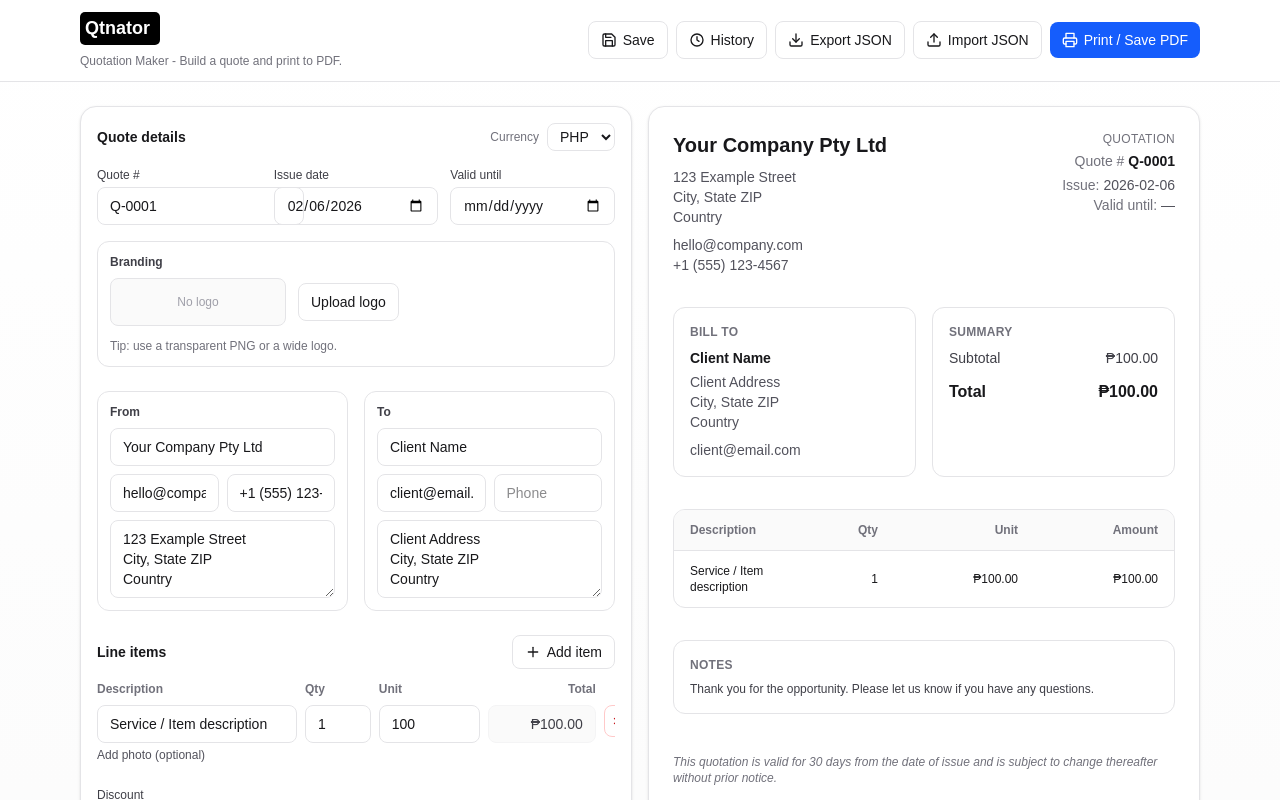
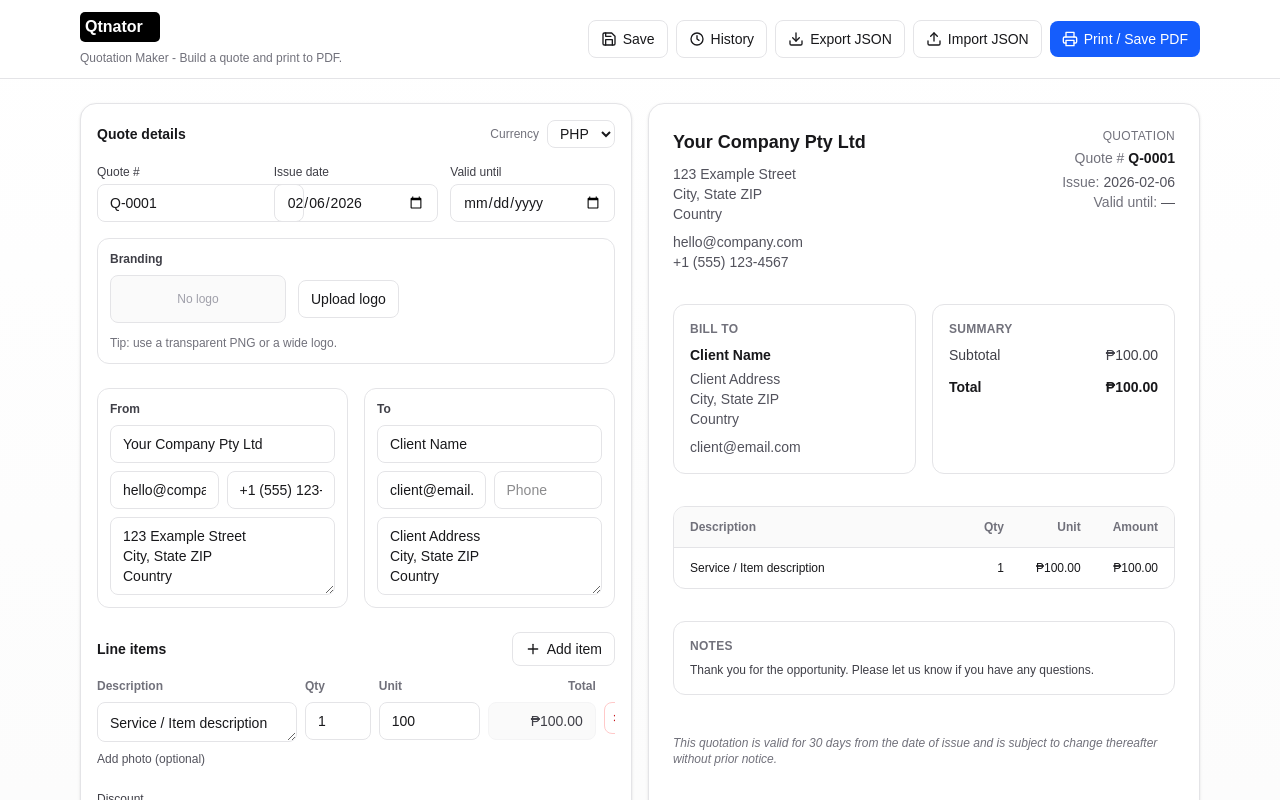
Before and after one commit to johnperricruz/quotation-maker, a Next.js app: page / in a window 1280 px wide. Shown: the top 800 px of the page. Built offline with nearby package versions, Linux system fonts and the light colour scheme.

Commit message:
Adjusted font size

```diff
--- a/src/app/page.tsx
+++ b/src/app/page.tsx
@@ -666,11 +666,11 @@ export default function Home() {
   const btnSizeSm = "px-3 py-1.5 text-sm";
 
   return (
-    <div className="min-h-dvh bg-gradient-to-b from-white to-zinc-50 text-zinc-900">
+    <div className="min-h-dvh bg-gradient-to-b from-white to-zinc-50 text-sm text-zinc-900">
       <header className="sticky top-0 z-20 border-b border-zinc-200 bg-white/80 backdrop-blur">
         <div className="mx-auto flex max-w-6xl flex-col gap-3 px-4 py-3 sm:flex-row sm:items-center sm:justify-between">
           <div className="flex flex-col">
-            <h1 className="inline-block w-20 rounded-[5px] bg-black p-[5px] text-lg font-semibold leading-tight text-white mb-2">
+            <h1 className="mb-2 inline-block w-20 rounded-[5px] bg-black p-[5px] text-base font-semibold leading-tight text-white">
               Qtnator
             </h1>
             <p className="text-xs text-zinc-500">
@@ -1096,7 +1096,7 @@ export default function Home() {
                           ) : null}
 
                           <div className="min-w-0 flex-1">
-                            <input
+                            <textarea
                               value={it.description}
                               onChange={(e) =>
                                 updateItem(it.id, {
@@ -1104,7 +1104,8 @@ export default function Home() {
                                 })
                               }
                               placeholder="Description"
-                              className="w-full rounded-lg border border-zinc-200 px-3 py-2 text-sm"
+                              rows={1}
+                              className="h-10 w-full  overflow-y-auto rounded-lg border border-zinc-200 px-3 py-2 text-sm leading-6"
                             />
                             <div className="mt-2 flex flex-wrap items-center gap-3">
                               <label className="inline-flex cursor-pointer items-center text-xs text-zinc-600 hover:text-zinc-900">
@@ -1237,14 +1238,15 @@ export default function Home() {
                             ) : null}
 
                             <div className="min-w-0 flex-1">
-                              <input
+                              <textarea
                                 value={it.description}
                                 onChange={(e) =>
                                   updateItem(it.id, {
                                     description: e.target.value,
                                   })
                                 }
-                                className="w-full rounded-lg border border-zinc-200 px-3 py-2 text-sm"
+                                rows={1}
+                                className="h-10 w-full  overflow-y-auto rounded-lg border border-zinc-200 px-3 py-2 text-sm leading-6"
                               />
                               <div className="mt-1 flex w-full flex-wrap items-center gap-3 sm:w-[200px]">
                                 <label className="inline-flex cursor-pointer items-center text-xs text-zinc-600 hover:text-zinc-900">
@@ -1462,7 +1464,7 @@ export default function Home() {
                     className="mb-3 h-12 w-auto max-w-[220px] object-contain"
                   />
                 )}
-                <h2 className="text-xl font-semibold">
+                <h2 className="text-lg font-semibold">
                   {from.name || "Quotation"}
                 </h2>
                 <div className="mt-2 whitespace-pre-line text-sm text-zinc-600">
@@ -1538,7 +1540,7 @@ export default function Home() {
                     <span>{formatMoney(totals.tax, currency)}</span>
                   </div>
                 )}
-                <div className="mt-3 flex items-center justify-between text-base font-semibold">
+                <div className="mt-3 flex items-center justify-between text-sm font-semibold">
                   <span>Total</span>
                   <span>{formatMoney(totals.total, currency)}</span>
                 </div>
@@ -1563,7 +1565,7 @@ export default function Home() {
                         />
                       ) : null}
                       <div className="min-w-0 flex-1">
-                        <div className="text-sm font-medium text-zinc-900">
+                        <div className="whitespace-pre-wrap break-words text-sm font-medium text-zinc-900">
                           {it.description || "—"}
                         </div>
                         <div className="mt-2 grid grid-cols-3 gap-2 text-xs text-zinc-600">
@@ -1613,7 +1615,7 @@ export default function Home() {
                 <tbody className="text-sm">
                   {items.map((it) => (
                     <tr key={it.id} className="border-t border-zinc-200">
-                      <td className="px-4 py-3">
+                      <td className="px-4 py-3 w-full">
                         <div className="flex min-w-0 items-center gap-3">
                           {it.imageDataUrl ? (
                             <img
@@ -1622,7 +1624,7 @@ export default function Home() {
                               className="h-10 w-10 shrink-0 rounded-lg border border-zinc-200 object-cover"
                             />
                           ) : null}
-                          <div className="min-w-0 text-xs">
+                          <div className="min-w-0 whitespace-pre-wrap break-words text-xs">
                             {it.description || "—"}
                           </div>
                         </div>
```
